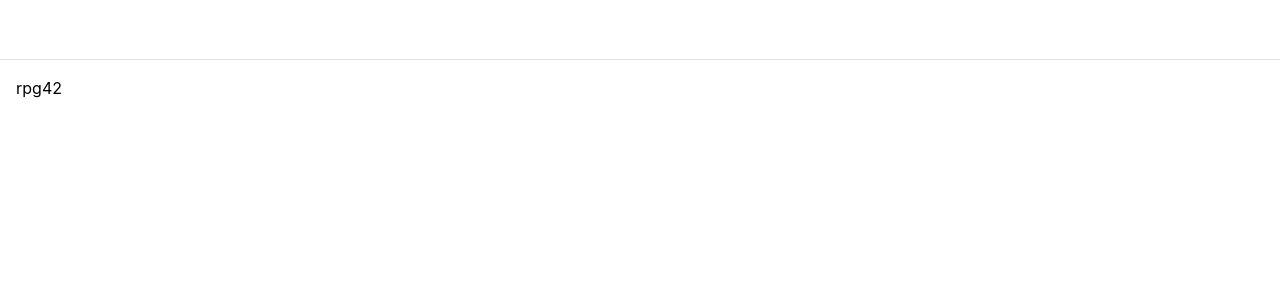
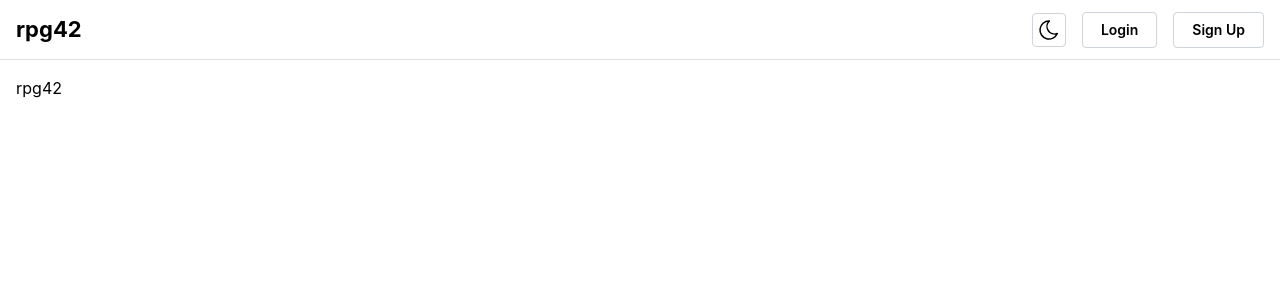
Before and after one commit to wforbes/rpg42, a Next.js app in the folder client/: page / in a window 1280 px wide. Shown: the top 300 px of the page. Built offline with nearby package versions, Linux system fonts and the light colour scheme.

Commit message:
add Header content with dark/light theme toggle

```diff
--- a/client/app/components/ApplicationShell.tsx
+++ b/client/app/components/ApplicationShell.tsx
@@ -2,6 +2,7 @@
 
 import { AppShell } from '@mantine/core';
 import { ReactNode } from 'react';
+import { Header } from './Header';
 
 export function ApplicationShell({ children }: { children: ReactNode }) {
 	return (
@@ -10,7 +11,7 @@ export function ApplicationShell({ children }: { children: ReactNode }) {
 			padding="md"
 		>
 			<AppShell.Header>
-				<div>{/* Header content will go here in the next step */}</div>
+				<Header />
 			</AppShell.Header>
 			<AppShell.Main>
 				{children}
--- /dev/null
+++ b/client/app/components/ColorSchemeToggle.tsx
@@ -0,0 +1,22 @@
+'use client';
+
+import { ActionIcon, useMantineColorScheme, useComputedColorScheme } from '@mantine/core';
+import { IconSun, IconMoon } from '@tabler/icons-react';
+import { cn } from '@/lib/utils';
+
+export function ColorSchemeToggle() {
+  const { setColorScheme } = useMantineColorScheme();
+  const computedColorScheme = useComputedColorScheme('light', { getInitialValueInEffect: true });
+
+  return (
+    <ActionIcon
+      onClick={() => setColorScheme(computedColorScheme === 'light' ? 'dark' : 'light')}
+      variant="default"
+      size="lg"
+      aria-label="Toggle color scheme"
+    >
+      <IconSun className={cn('hidden dark:block')} stroke={1.5} />
+      <IconMoon className={cn('block dark:hidden')} stroke={1.5} />
+    </ActionIcon>
+  );
+}
--- /dev/null
+++ b/client/app/components/Header.tsx
@@ -0,0 +1,18 @@
+'use client';
+import Link from 'next/link';
+import { Title, Group, Button } from '@mantine/core';
+import { ColorSchemeToggle } from './ColorSchemeToggle';
+
+
+export function Header() {
+	return (
+		<Group h="100%" px="md" justify="space-between">
+			<Link href="/"><Title order={3}>rpg42</Title></Link>
+			<Group>
+				<ColorSchemeToggle />
+				<Button variant="default">Login</Button>
+				<Button variant="default">Sign Up</Button>
+			</Group>
+		</Group>
+	);
+}
```
Also changed, not shown: 1 other file (tests, documents, lock files or other folders).
